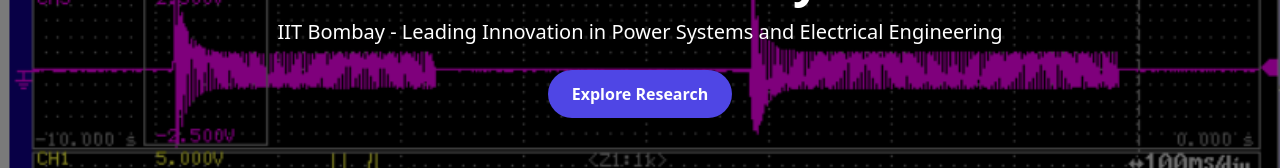
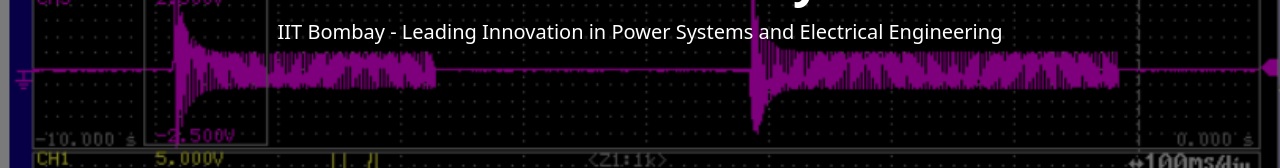
Before and after one commit to dudhwalekaran/power-system-lab, a Next.js app: page / in a window 1280 px wide. Shown: the part 238-406 px from the top of the page. Built offline with nearby package versions, Linux system fonts and the light colour scheme.

Commit message:
Update page.js

```diff
--- a/app/page.js
+++ b/app/page.js
@@ -100,12 +100,6 @@
             IIT Bombay - Leading Innovation in Power Systems and Electrical
             Engineering
           </p>
-          <Link
-            href="#research"
-            className="inline-block bg-indigo-600 text-white px-6 py-3 rounded-full font-semibold hover:bg-indigo-700 transition duration-300 animate-fade-in-delay-2"
-          >
-            Explore Research
-          </Link>
         </div>
       </section>
 
```
